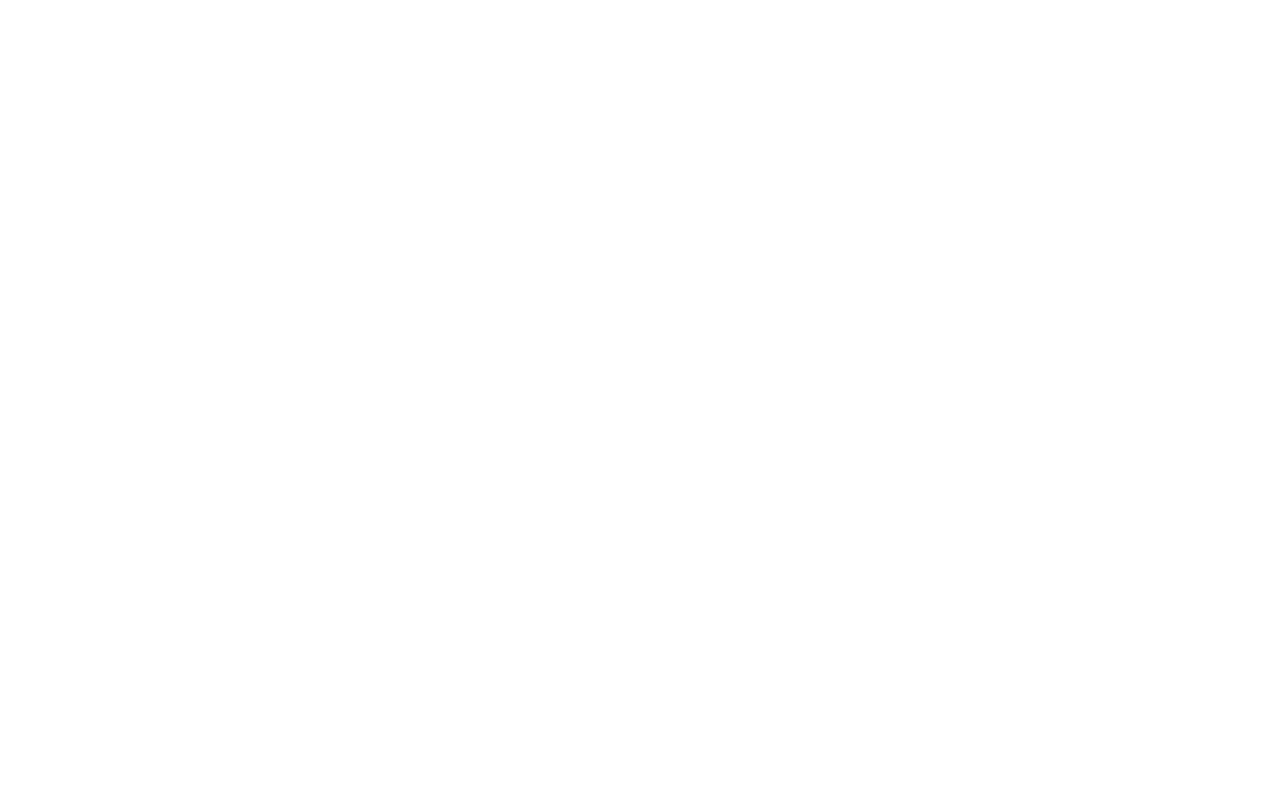
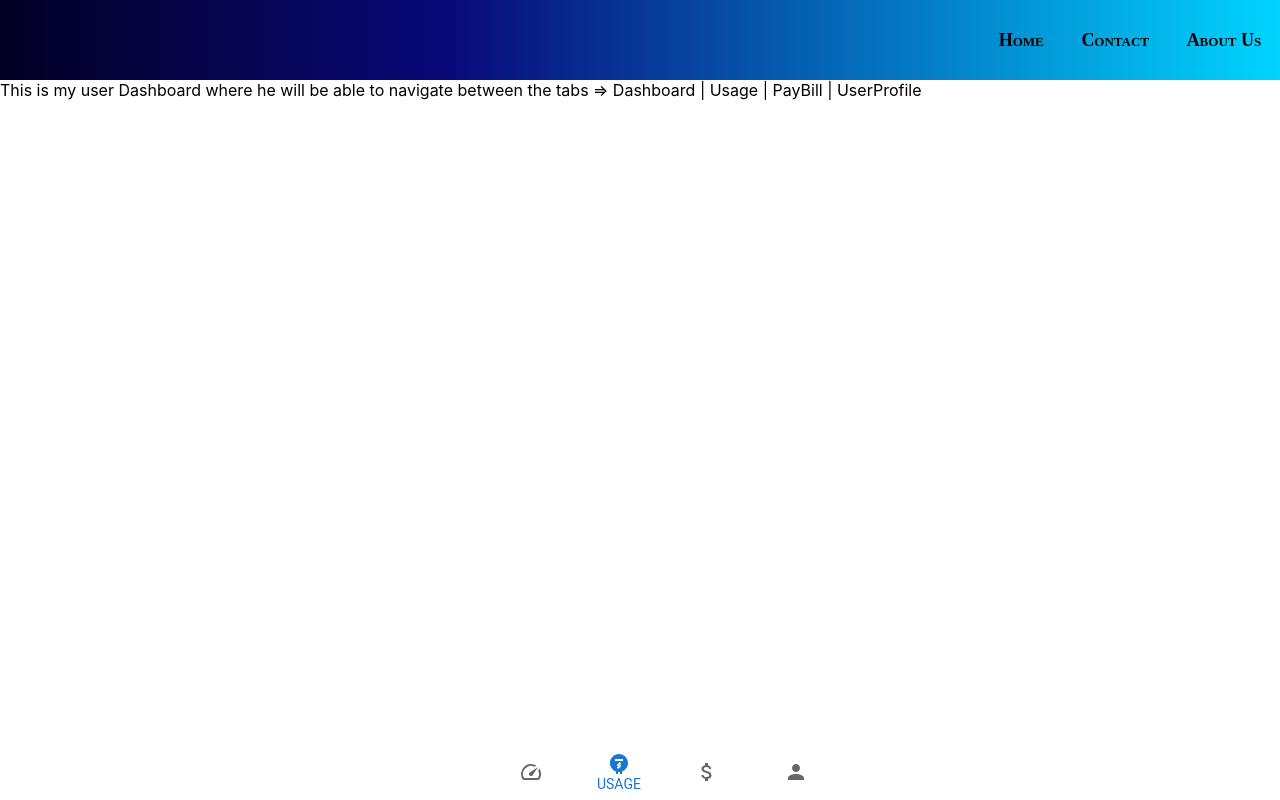
Before and after one commit to Sri1263/Energy-Consumption-Monitoring-System, a React (Create React App) app: page /dashboard in a window 1280 px wide. Before the commit this address had no page. Built offline with nearby package versions, Linux system fonts and the light colour scheme.

Commit message:
dashboard added

```diff
--- a/src/App.js
+++ b/src/App.js
@@ -1,6 +1,7 @@
 import {BrowserRouter, Routes, Route} from 'react-router-dom'
 import Home from './Components/Home';
 import Login from './Components/Login';
+import Dashboard from './Components/Dashboard';
 
 function App() {
   return (
@@ -8,6 +9,7 @@
       <Routes>
         <Route exact path='' element={<Home/>} />
         <Route exact path='/login' element={<Login/>} />
+        <Route exact path='/dashboard' element={<Dashboard/>} />
       </Routes>
     </BrowserRouter>
   );
--- /dev/null
+++ b/src/Components/Dashboard.js
@@ -0,0 +1,35 @@
+import React, { useState } from 'react'
+import NavBar from './NavBar'
+import BottomNavigation from '@mui/material/BottomNavigation';
+import BottomNavigationAction from '@mui/material/BottomNavigationAction';
+import ElectricMeterIcon from '@mui/icons-material/ElectricMeter';
+import SpeedIcon from '@mui/icons-material/Speed';
+import AttachMoneyIcon from '@mui/icons-material/AttachMoney';
+import PersonIcon from '@mui/icons-material/Person';
+import './dashboard.css';
+
+export default function Dashboard() {
+    const [value,setValue] = useState(1)
+  return (
+    <div>
+        <NavBar loggedIn={true}/>
+        <div>
+            This is my user Dashboard where he will be able to navigate between the tabs ={'>'} Dashboard | Usage | PayBill | UserProfile
+        </div>
+        <div className='footerBottomNavigation'>
+            <BottomNavigation className='footer'
+                // showLabels
+                value={value}
+                onChange={(event, newValue) => {
+                    setValue(newValue);
+                }}
+            >
+                <BottomNavigationAction label="DASHBOARD" icon={<SpeedIcon />} />
+                <BottomNavigationAction label="USAGE" icon={<ElectricMeterIcon />} />
+                <BottomNavigationAction label="PAYBILL" icon={<AttachMoneyIcon />} />
+                <BottomNavigationAction label="USERPROFILE" icon={<PersonIcon />} />
+            </BottomNavigation>
+        </div>
+    </div>
+  )
+}
--- a/src/Components/NavBar.js
+++ b/src/Components/NavBar.js
@@ -2,15 +2,15 @@
 import './navbar.css'
 import { useNavigate } from 'react-router-dom';
 
-const NavBar = () => {
+const NavBar = (props) => {
     const navigate = useNavigate()
     return (
         <div className='bar'>
             <button className='navbutton' onClick={()=>navigate('/')}>Home</button>
             <button className='navbutton'>Contact</button>
             <button className='navbutton'>About Us</button>
-            <button className='navbutton' onClick={()=>navigate('/login')}>Log In</button>
-        </div>
+                {props.loggedIn?(<></>):(<button className='navbutton' onClick={()=>navigate('/login')}>Log In</button>)}
+            </div>
     );
 }
 
--- /dev/null
+++ b/src/Components/dashboard.css
@@ -0,0 +1,11 @@
+.footerBottomNavigation{
+    position: absolute;
+    bottom: 0;
+    left: 38%;
+}
+.footer{
+    display: flex;
+    flex-direction: row;
+    justify-content: center;
+    align-items: center;
+}
--- a/src/Components/login.css
+++ b/src/Components/login.css
@@ -2,6 +2,8 @@
     display: flex;
     justify-content: center;
     height: 90vh;
+    background: linear-gradient(90deg, rgba(2,0,36,1) 0%, rgba(9,9,121,1) 35%, rgba(0,212,255,1) 100%);
+    /* background-color: black; */
     align-items: center;
 }
 
@@ -13,6 +15,7 @@
     flex-direction: column;
     justify-content: center;
     align-items: center;
+    background-color: white;
 }
 .loginIcon{
     height: 30vh;
```
